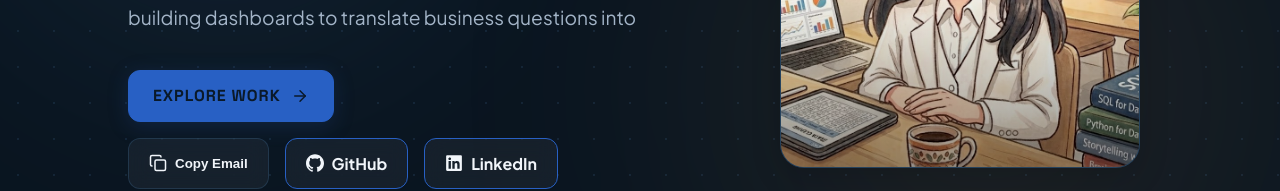
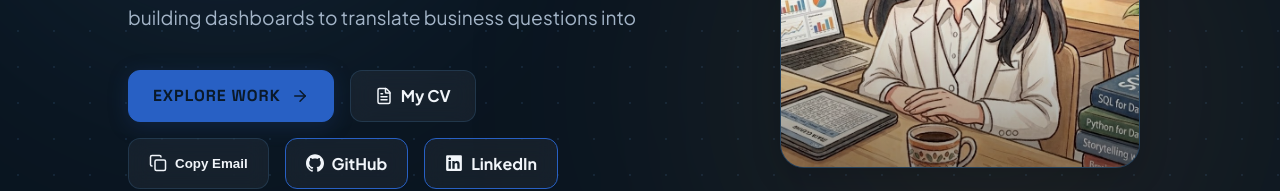
Before and after one commit to BuiHang-stp/Data-Analytics-Portfolio, a React (Vite) app: page / in a window 1280 px wide. Shown: the part 455-646 px from the top of the page. Built offline with nearby package versions, Linux system fonts and the light colour scheme.

Commit message:
feat: add CV download button

```diff
--- a/src/components/AboutMe.jsx
+++ b/src/components/AboutMe.jsx
@@ -1,5 +1,5 @@
 import React, { useState, useEffect } from 'react';
-import { ArrowRight, MapPin, Sparkles, Copy, Check } from 'lucide-react';
+import { ArrowRight, MapPin, Sparkles, Copy, Check, FileText } from 'lucide-react';
 import { motion } from 'framer-motion';
 import { SiGithub as Github } from 'react-icons/si';
 import { FaLinkedin as Linkedin } from 'react-icons/fa';
@@ -120,6 +120,18 @@ export default function AboutMe() {
               >
                 Explore Work <ArrowRight size={18} />
               </motion.a>
+
+              <motion.a
+                whileHover={{ scale: 1.04, y: -2 }}
+                whileTap={{ scale: 0.98 }}
+                href="/CV_BuiThuHang.pdf"
+                target="_blank"
+                rel="noopener noreferrer"
+                className="btn-secondary"
+                style={{ padding: '0.75rem 1.5rem', borderRadius: '12px', gap: '0.5rem', border: '1px solid var(--outline-low)' }}
+              >
+                <FileText size={18} /> My CV
+              </motion.a>
             </div>
 
             <div style={{ display: 'flex', flexWrap: 'wrap', gap: '1rem' }}>
```
Also changed, not shown: vercel.json (added), 1 other file (tests, documents, lock files or other folders).
